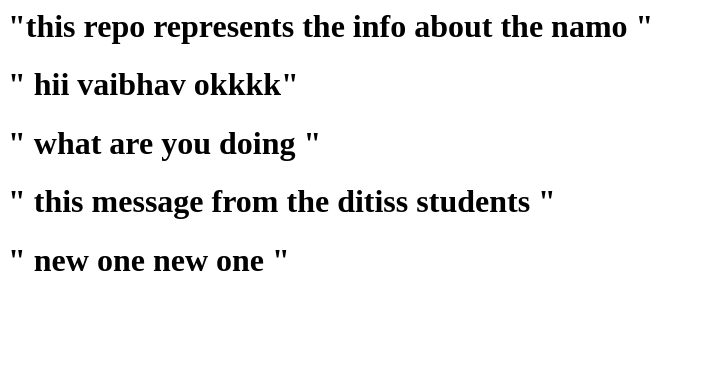
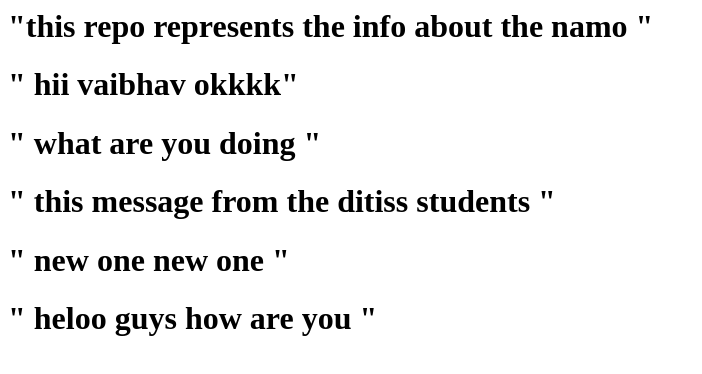
Before and after one commit to vaibhavnimse11/namo, a plain HTML site: page index.html in a window 1280 px wide. Shown: the whole page, without its empty margins (0-702 px from the left). Drawn offline with Linux system fonts and the light colour scheme.

Commit message:
here here

```diff
--- a/index.html
+++ b/index.html
@@ -3,3 +3,4 @@
 <h1> " what are you doing " </h1>
 <h1> " this message from the ditiss students " </h1>
 <h1> " new one new one " </h1>
+<h1> " heloo guys how are you " </h1>
```
